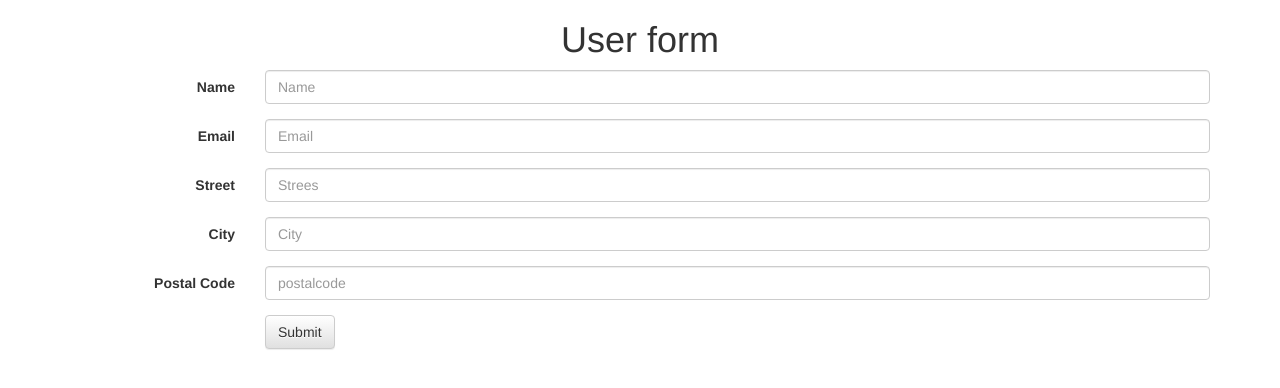
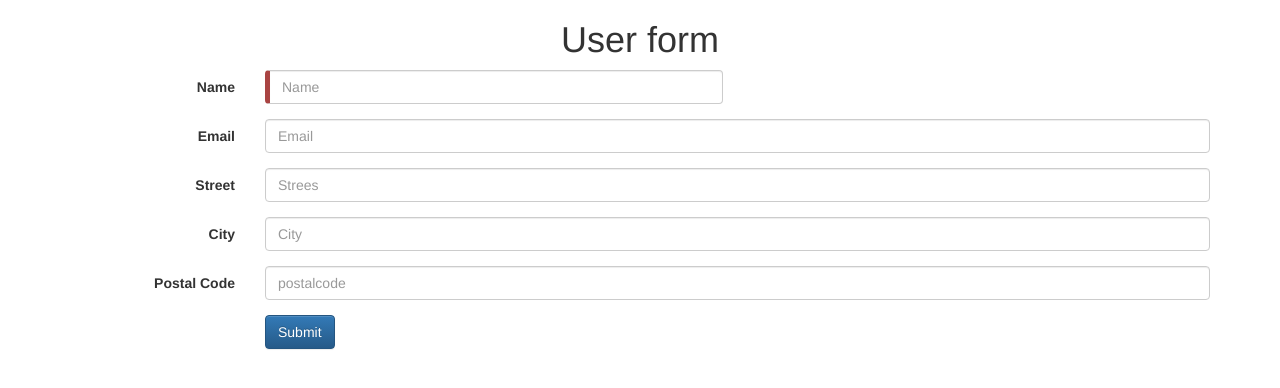
Before and after one commit to diemxuan2812/study-angular2, an Angular app: page / in a window 1280 px wide. Shown: the top 388 px of the page. Built offline with nearby package versions, Linux system fonts and the light colour scheme.

Commit message:
example 17 form validate

```diff
--- a/src/app/app.component.css
+++ b/src/app/app.component.css
@@ -0,0 +1,7 @@
+.ng-valid[required], .ng-valid.required  {
+  border-left: 5px solid #42A948; /* green */
+}
+
+.ng-invalid:not(form)  {
+  border-left: 5px solid #a94442; /* red */
+}
--- a/src/app/app.component.html
+++ b/src/app/app.component.html
@@ -3,8 +3,12 @@
 <form  #userForm="ngForm" (ngSubmit)="onSubmit(userForm.value)" class="form-horizontal" >
   <div class="form-group">
     <label  class="col-sm-2 col-md-2 control-label">Name</label>
-    <div class="col-sm-10 col-md-10">
-      <input type="text" class="form-control" id="name" placeholder="Name" name="name" ngModel>
+    <div class="col-sm-5 col-md-5">
+      <input type="text" class="form-control" minlength="6" maxlength="8" required placeholder="Name" name="name" #name="ngModel" ngModel>
+    </div>
+    <div class="col-sm-5 col-md-5 alert alert-danger" *ngIf="name.errors && (name.dirty || name.touched)" >
+      <div [hidden]="!name.errors.required">Yeu cau nhap</div>
+      <div [hidden]="!name.errors.minlength">it nhat 6 ki tu</div>
     </div>
   </div>
   <div class="form-group">
@@ -35,7 +39,7 @@
   </div>
   <div class="form-group">
     <div class="col-sm-offset-2 col-sm-10">
-      <button type="submit" class="btn btn-default">Submit</button>
+      <button type="submit" class="btn btn-primary">Submit</button>
     </div>
   </div>
 </form>
```
